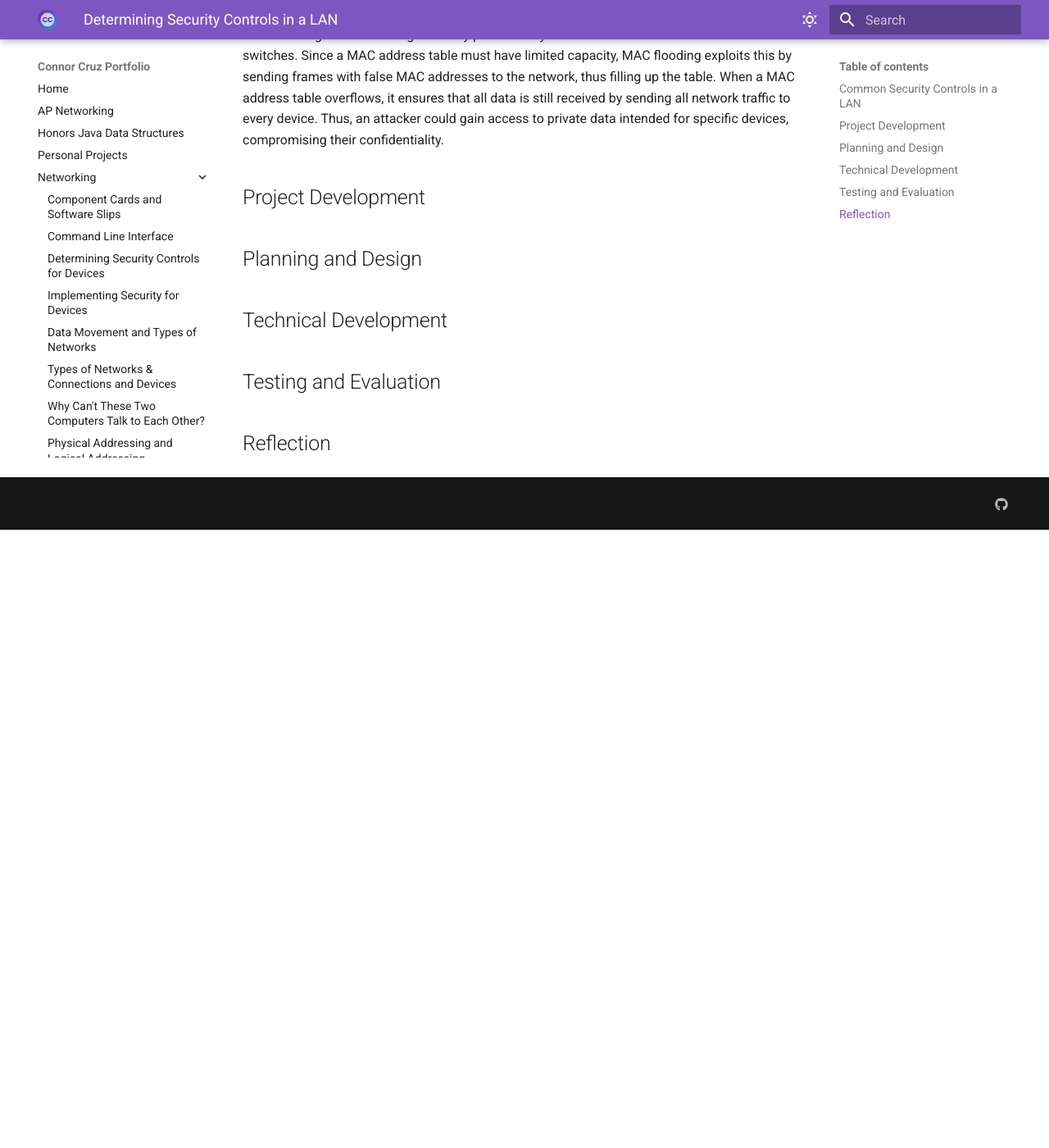
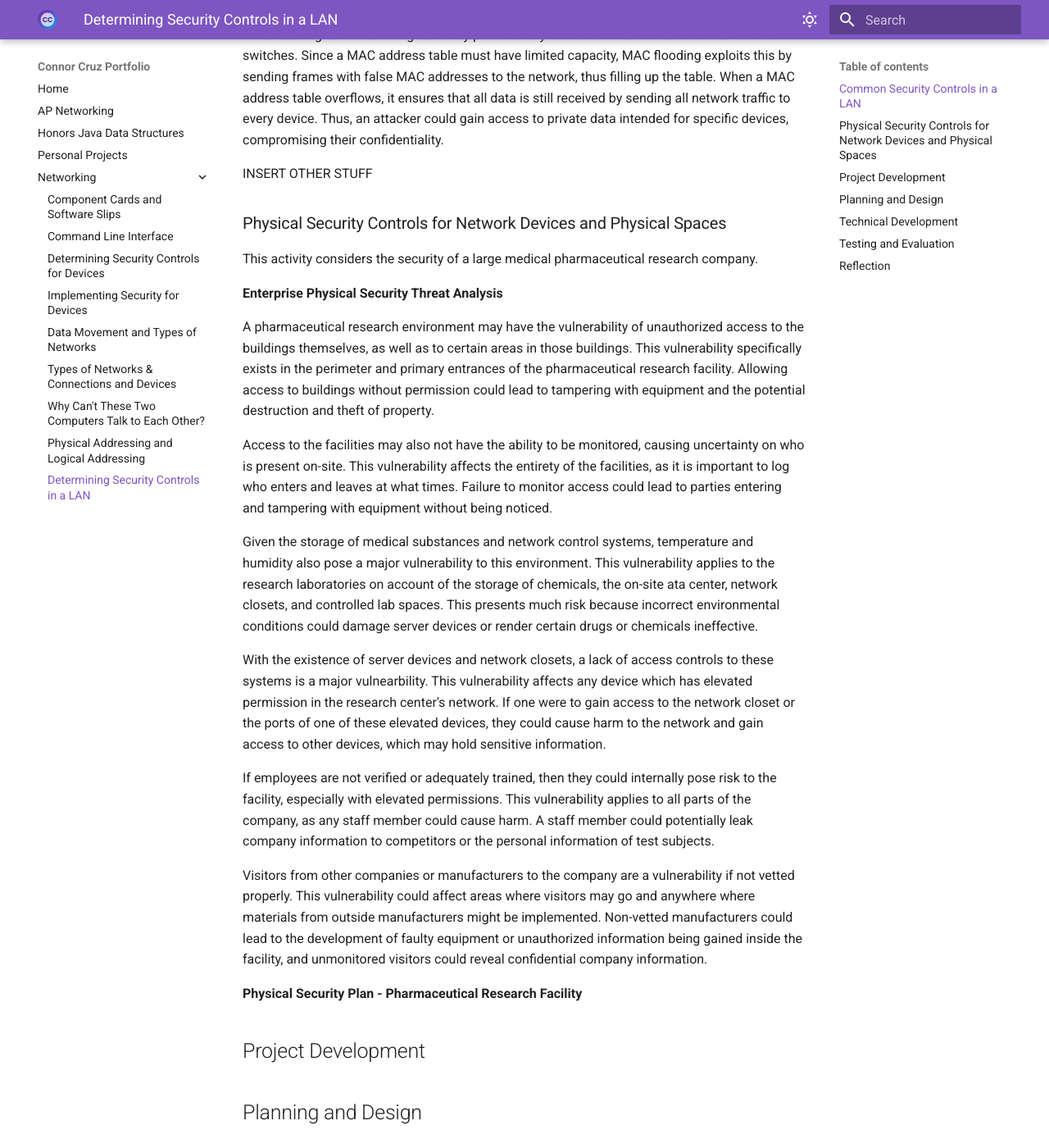
Before and after one commit to connorfcruz/cruz-connor-portfolio, an MkDocs documentation site: the page built from docs/networking/assignment9.md, in a window 1280 px wide and 1400 px high, scrolled down 2373 px. Shown: the whole window at 82% size. Built offline with MkDocs 1.6.1 and Material for MkDocs 9.7.7, drawn with Linux system fonts in a browser that asks for light colours; before the commit the page ends 3019 px from its top, so only the background shows below that.

Commit message:
Assignment 9 changes

```diff
--- a/docs/networking/assignment9.md
+++ b/docs/networking/assignment9.md
@@ -60,6 +60,28 @@ The following information was found:
 
 MAC flooding takes advantage of a key part of every LAN: the MAC address table contained in switches. Since a MAC address table must have limited capacity, MAC flooding exploits this by sending frames with false MAC addresses to the network, thus filling up the table. When a MAC address table overflows, it ensures that all data is still received by sending all network traffic to every device. Thus, an attacker could gain access to private data intended for specific devices, compromising their confidentiality.
 
+INSERT OTHER STUFF
+
+### Physical Security Controls for Network Devices and Physical Spaces
+
+This activity considers the security of a large medical pharmaceutical research company.
+
+**Enterprise Physical Security Threat Analysis**
+
+A pharmaceutical research environment may have the vulnerability of unauthorized access to the buildings themselves, as well as to certain areas in those buildings. This vulnerability specifically exists in the perimeter and primary entrances of the pharmaceutical research facility. Allowing access to buildings without permission could lead to tampering with equipment and the potential destruction and theft of property.
+
+Access to the facilities may also not have the ability to be monitored, causing uncertainty on who is present on-site. This vulnerability affects the entirety of the facilities, as it is important to log who enters and leaves at what times. Failure to monitor access could lead to parties entering and tampering with equipment without being noticed.
+
+Given the storage of medical substances and network control systems, temperature and humidity also pose a major vulnerability to this environment. This vulnerability applies to the research laboratories on account of the storage of chemicals, the on-site ata center, network closets, and controlled lab spaces. This presents much risk because incorrect environmental conditions could damage server devices or render certain drugs or chemicals ineffective.
+
+With the existence of server devices and network closets, a lack of access controls to these systems is a major vulnearbility. This vulnerability affects any device which has elevated permission in the research center's network. If one were to gain access to the network closet or the ports of one of these elevated devices, they could cause harm to the network and gain access to other devices, which may hold sensitive information.
+
+If employees are not verified or adequately trained, then they could internally pose risk to the facility, especially with elevated permissions. This vulnerability applies to all parts of the company, as any staff member could cause harm. A staff member could potentially leak company information to competitors or the personal information of test subjects.
+
+Visitors from other companies or manufacturers to the company are a vulnerability if not vetted properly. This vulnerability could affect areas where visitors may go and anywhere where materials from outside manufacturers might be implemented. Non-vetted manufacturers could lead to the development of faulty equipment or unauthorized information being gained inside the facility, and unmonitored visitors could reveal confidential company information.
+
+**Physical Security Plan - Pharmaceutical Research Facility**
+
 ## Project Development
 
 ## Planning and Design
```
